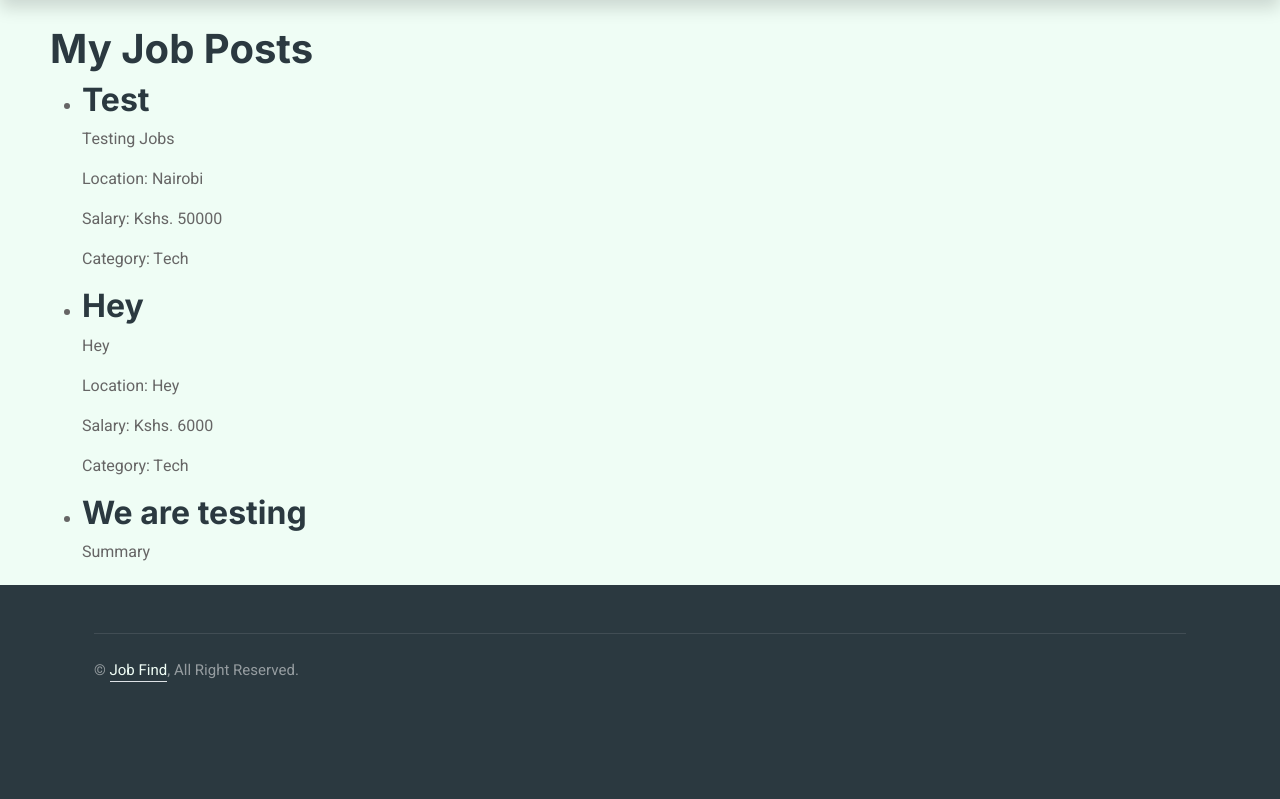
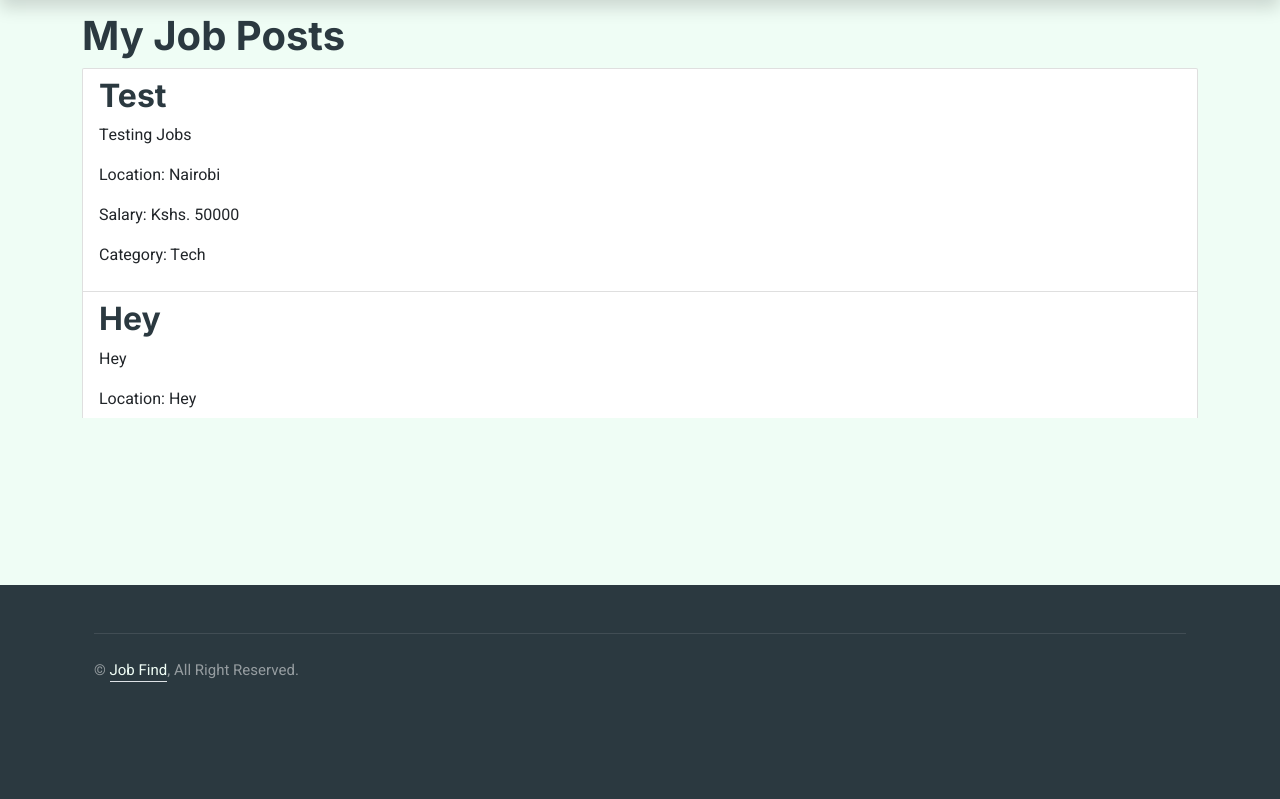
Before and after one commit to thisishammo/JobFind, a Flask app: page /employer_dashboard in a window 1280 px wide. Shown: the part 75-874 px from the top of the page. Run offline with Flask 3, Linux system fonts and the light colour scheme; a user stored in the database is signed in; some libraries are stand-ins or nearby versions.

Commit message:
Done😊

```diff
--- a/app.py
+++ b/app.py
@@ -62,7 +62,6 @@ class Job(db.Model):
 
     def __repr__(self):
         return f'<Job {self.title}>'
-
 class Application(db.Model):
     id = db.Column(db.Integer, primary_key=True)
     name = db.Column(db.String(100), nullable=False)
@@ -143,14 +142,18 @@ def received_applications():
         if user_companies:
             company_id = user_companies[0].id
 
-            applications = Application.query.filter_by(user_id=current_user.id, company_id=company_id).all()
-            return render_template('applications.html', applications=applications)
+            jobs = Job.query.filter_by(company_id=company_id).all()
+
+            job_ids = [job.id for job in jobs]
+
+            applications = Application.query.filter(Application.user_id == current_user.id,
+                                                    Application.job_id.in_(job_ids)).all()
+
+            return render_template('employer_applications.html', applications=applications)
         else:
-            # Handle case where user has no associated companies
             abort(404, description="User has no associated companies")
     else:
         return render_template('login.html')
-
 
 @app.route('/apply/<int:job_id>', methods=['GET', 'POST'])
 def apply(job_id):
--- a/templates/employer_applications.html
+++ b/templates/employer_applications.html
@@ -14,7 +14,7 @@ Applications
     <div class="collapse navbar-collapse" id="navbarCollapse">
         <div class="navbar-nav ms-auto p-4 p-lg-0">
             <a href="{{ url_for('employer_dashboard') }}" class="nav-item nav-link active">My Job Postings</a>
-            <a href="{{ url_for('applications1') }}" class="nav-item nav-link">Received Applications</a>
+            <a href="{{ url_for('received_applications') }}" class="nav-item nav-link">Received Applications</a>
             <a href="{{ url_for('post_job') }}" class="btn btn-primary rounded-0 py-4 px-lg-5 d-none d-lg-block">Post a job<i class="fa fa-arrow-right ms-3"></i></a>
         </div>
         <a href="{{ url_for('logout') }}" class="btn btn-primary rounded-0 py-4 px-lg-5 d-none d-lg-block">Logout<i class="fa fa-arrow-right ms-3"></i></a>
--- a/templates/jobposts.html
+++ b/templates/jobposts.html
@@ -15,19 +15,20 @@
     <div class="collapse navbar-collapse" id="navbarCollapse">
         <div class="navbar-nav ms-auto p-4 p-lg-0">
             <a href="{{ url_for('employer_dashboard') }}" class="nav-item nav-link active">My Job Postings</a>
-                <a href="{{ url_for('applications1') }}" class="nav-item nav-link">Received Applications</a>
+            <a href="{{ url_for('received_applications') }}" class="nav-item nav-link">Received Applications</a>
             <a href="{{ url_for('post_job') }}" class="btn btn-primary rounded-0 py-4 px-lg-5 d-none d-lg-block">Post a job<i class="fa fa-arrow-right ms-3"></i></a>
         </div>
         <a href="{{ url_for('logout') }}" class="btn btn-primary rounded-0 py-4 px-lg-5 d-none d-lg-block">Logout<i class="fa fa-arrow-right ms-3"></i></a>
     </div>
 </nav>
 <!-- Navbar End -->
-    <div style="position: fixed; top: 100px; left: 50px;">
+<div class="container" style="margin-top: 12px;">
     <h1>My Job Posts</h1>
+    <div class="job-list">
         {% if jobs %}
-            <ul>
+        <ul class="list-group">
             {% for job in jobs %}
-                    <li>
+            <li class="list-group-item">
                 <h2>{{ job.title }}</h2>
                 <p>{{ job.description }}</p>
                 <p>Location: {{ job.location }}</p>
@@ -40,4 +41,11 @@
         <p>You haven't posted any jobs.</p>
         {% endif %}
     </div>
+</div>
+<style>
+    .job-list {
+        max-height: 350px;
+        overflow-y: auto;
+    }
+</style>
 {% endblock %}
```
Also changed, not shown: forms.py (+12 -1 lines), instance/jobfinding.db, templates/applications.html (line endings or trailing spaces), templates/postjobs.html (line endings or trailing spaces). Lines whose indentation alone changed are shown as unchanged.
